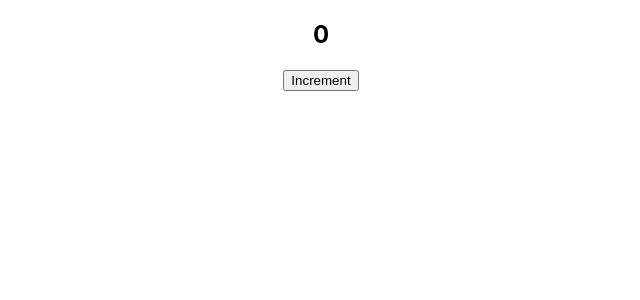
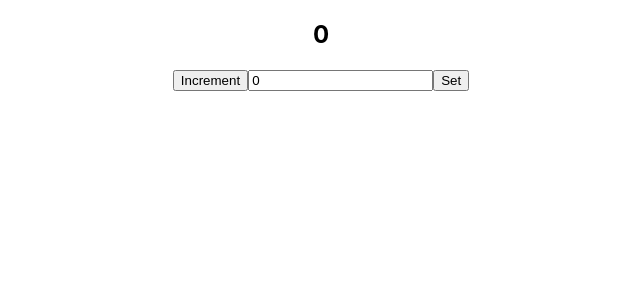
Before and after one commit to varindersingh6885/react-testing, a React (Create React App) app: page / in a window 1280 px wide. Shown: the top 300 px of the page, without its empty margins (319-959 px from the left). Built offline with nearby package versions, Linux system fonts and the light colour scheme.

Commit message:
Test Keyboard interactions
  Utility APIs
  https://testing-library.com/docs/user-event/utility

  Convenience APIs
  https://testing-library.com/docs/user-event/convenience

  Keyboard APIs
  https://testing-library.com/docs/user-event/keyboard

```diff
--- a/src/components/counter/counter.jsx
+++ b/src/components/counter/counter.jsx
@@ -2,11 +2,20 @@ import { useState } from "react";
 
 const Counter = () => {
   const [count, setCount] = useState(0);
+  const [amount, setAmount] = useState(0);
 
   return (
     <div>
       <h2>{count}</h2>
       <button onClick={() => setCount(count + 1)}>Increment</button>
+      <input
+        type="number"
+        placeholder="Enter value"
+        value={amount}
+        name="amount"
+        onChange={(e) => setAmount(e.target.value)}
+      />
+      <button onClick={() => setCount(parseInt(amount))}>Set</button>
     </div>
   );
 };
```
Also changed, not shown: 1 other file (tests, documents, lock files or other folders).
